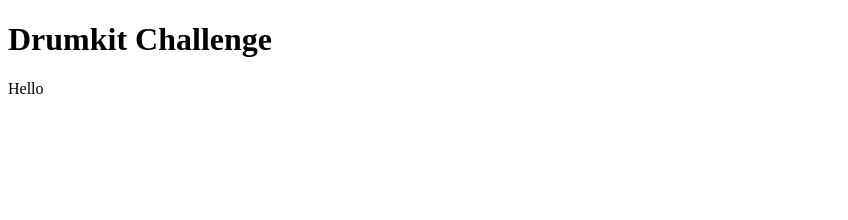
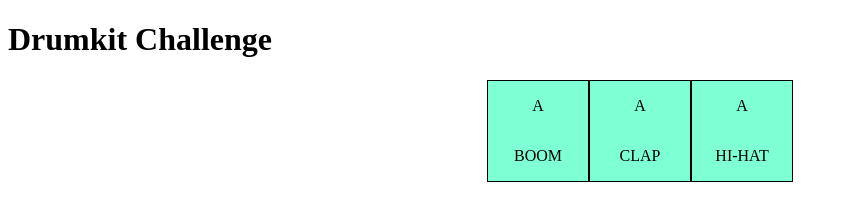
Before and after one commit to Brian-CodeNation/week3-drumkitdemo, a plain HTML site: page index.html in a window 1280 px wide. Shown: the whole page, without its empty margins (0-848 px from the left). Drawn offline with Linux system fonts and the light colour scheme.

Commit message:
Made more sound boxes and linked ssound files

```diff
--- a/index.html
+++ b/index.html
@@ -4,10 +4,27 @@
     <meta charset="UTF-8">
     <meta name="viewport" content="width=device-width, initial-scale=1.0">
     <title>Drumkit Challenge</title>
+    <link rel="stylesheet" href="./style.css">
 </head>
 <body>
     <h1>Drumkit Challenge</h1>
 
-    <p>Hello</p>
+    <div class="boxContainer">
+        <div id="boom" class="box">
+            <p>A</p>
+            <p>BOOM</p>
+        </div>
+
+        <div id="clap" class="box">
+            <p>A</p>
+            <p>CLAP</p>
+        </div>
+
+        <div id="hihat" class="box">
+            <p>A</p>
+            <p>HI-HAT</p>
+        </div>
+    </div>
+    <script src="./script.js"></script>
 </body>
 </html>
--- a/script.js
+++ b/script.js
@@ -0,0 +1,9 @@
+const boom = document.getElementById("boom");
+
+boom.addEventListener('click', () => {
+    new Audio("./sounds/boom.wav").play();
+})
+
+clap.addEventListener('click', () => {
+    new Audio("./sounds/clap.wav").play();
+})
--- a/style.css
+++ b/style.css
@@ -0,0 +1,17 @@
+.box {
+    border: 1px solid black;
+    width: 100px;
+    display: flex;
+    flex-direction: column;
+    justify-content: center;
+    align-items: center;
+    background-color: aquamarine;
+}
+
+.boxContainer {
+    display: flex;
+    flex-wrap: wrap;
+    flex-direction: row;
+    justify-content: center;
+    align-items: center;
+}
```
